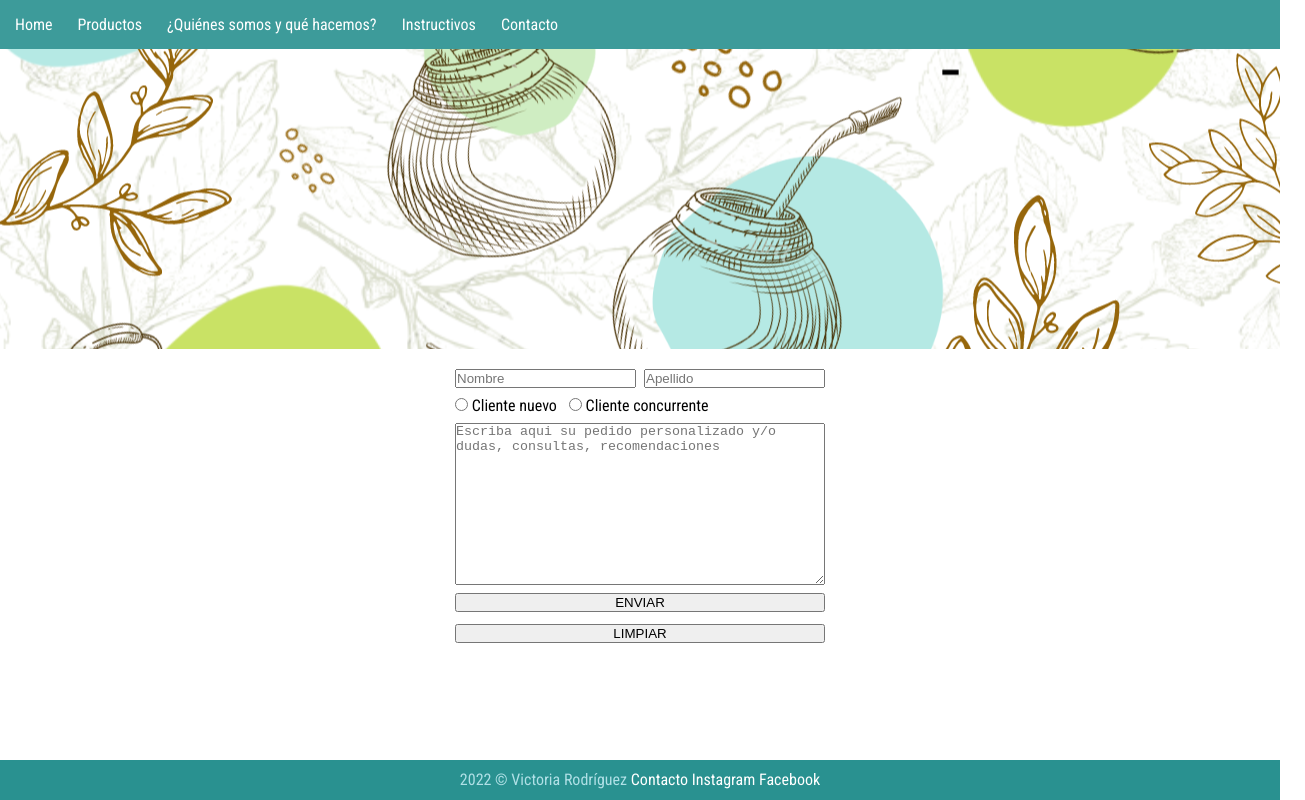
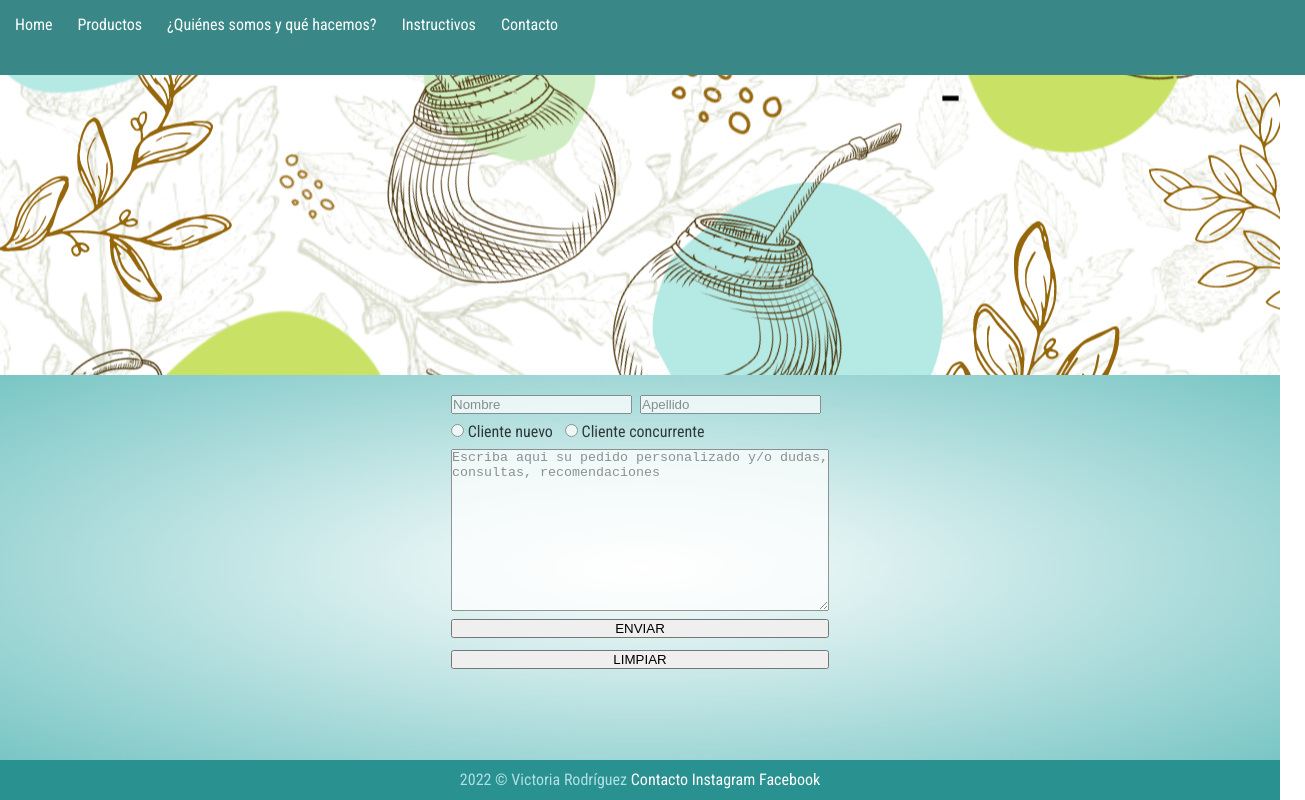
Before and after one commit to Vickyrdz/amapolartes-sitio, a plain HTML site: page contacto.html in a window 1280 px wide. Shown: the whole page, 1305 px wide, since content can reach past the window. Drawn offline with Linux system fonts and the light colour scheme.

Commit message:
cambios con animaciones

```diff
--- a/contacto.html
+++ b/contacto.html
@@ -6,6 +6,7 @@
     <title>Contacto</title>
     <link rel="stylesheet" type="text/css" href="css/estilos.css" />
     <link rel="stylesheet" type="text/css" href="css/form.css" />
+    <link rel="stylesheet" type="text/css" href="css/animaciones.css">
   </head>
   <body>
     <div id="containerGrid">
@@ -25,25 +26,26 @@
         </ul>
       </div>
       <div class="banner"></div>
-      <div class="containerFlex alto-minimo">
+      <div class="containerFlex alto-minimo gradiente">
         <div class="formulario-contacto">
           <form action="formulario.html" method="GET" enctype="multipart/form-data">
             <div class="bloque-form nombre-apellido">
-              <input class="nombre-input" type="text" name="nombre" placeholder="Nombre" />
-              <input type="text" name="apellido" placeholder="Apellido" />
+              <input class="nombre-input animacion-form" type="text" name="nombre" placeholder="Nombre" />
+              <input class="apellido-input animacion-form" type="text" name="apellido" placeholder="Apellido"
+               />
             </div>
             <div class="bloque-form cliente">
-              <div class="opcion-radio">
+              <div class="opcion-radio animacion-form" >
                 <input type="radio" name="cliente" value="nuevo" id="cn" />
                 <label for="cn">Cliente nuevo</label>
               </div>
-              <div class="opcion-radio">
+              <div class="opcion-radio animacion-form">
                 <input type="radio" name="cliente" value="concurrente" id="cc" />
                 <label for="cc">Cliente concurrente</label>
               </div>
             </div>
             <div class="bloque-form">
-              <textarea name="mensaje" placeholder="Escriba aqui su pedido personalizado y/o dudas, consultas, recomendaciones"></textarea>
+              <textarea class="animacion-form" name="mensaje" placeholder="Escriba aqui su pedido personalizado y/o dudas, consultas, recomendaciones"></textarea>
             </div>
 
             <div class="botones-form">
--- /dev/null
+++ b/css/animaciones.css
@@ -0,0 +1,37 @@
+/*animaciones*/
+
+.gradiente {
+	background: radial-gradient(#fff, #79c6c5);
+}
+
+
+
+.contenedor-imagen img:hover {
+	-webkit-transform:scale(1.1);
+	transform: scale(1.1);
+	overflow: hidden;
+}
+
+#header:hover {
+	padding: 25px;
+	padding-top: 0px;
+	padding-left: 0px;
+	background-color: #247c7b;
+	transition: all 250ms;
+	color: #000;
+	height: 120px;
+}
+
+.animacion-form {
+	transition: opacity 1s;
+}
+
+.animacion-form:hover {
+	opacity: 1;
+}
+
+.contenedor-imagen:hover p {
+	transform: translateY(10px);
+	background-color: #247c7b;
+	color: white;
+}
--- a/css/estilos.css
+++ b/css/estilos.css
@@ -235,6 +235,7 @@ body {
 	font-weight: 400;
 }
 
+
 @media (max-width: 768px) {
 	#footer {
 		display: flex;
--- a/css/form.css
+++ b/css/form.css
@@ -9,6 +9,7 @@
 .formulario-contacto form {
 	display: flex;
 	flex-direction: column;
+
 }
 
 .bloque-form {
@@ -22,15 +23,24 @@
 
 .opcion-radio {
 	margin-right: 12px;
+	opacity: .75;
 }
 
 .nombre-input {
 	margin-right: 8px;
+	opacity: .75;
+}
+.apellido-input {
+	margin-right: 8px;
+	opacity: .75;
+
 }
 
 .bloque-form textarea {
 	width: 100%;
 	min-height: 160px;
+	opacity: .75;
+
 }
 
 .botones-form {
```
Also changed, not shown: css/imagenes.css (+12 -0 lines), index.html (+5 -4 lines), instructivos.html (+1 -0 lines), productos.html (+2 -1 lines), servicios.html (+2 -1 lines).
